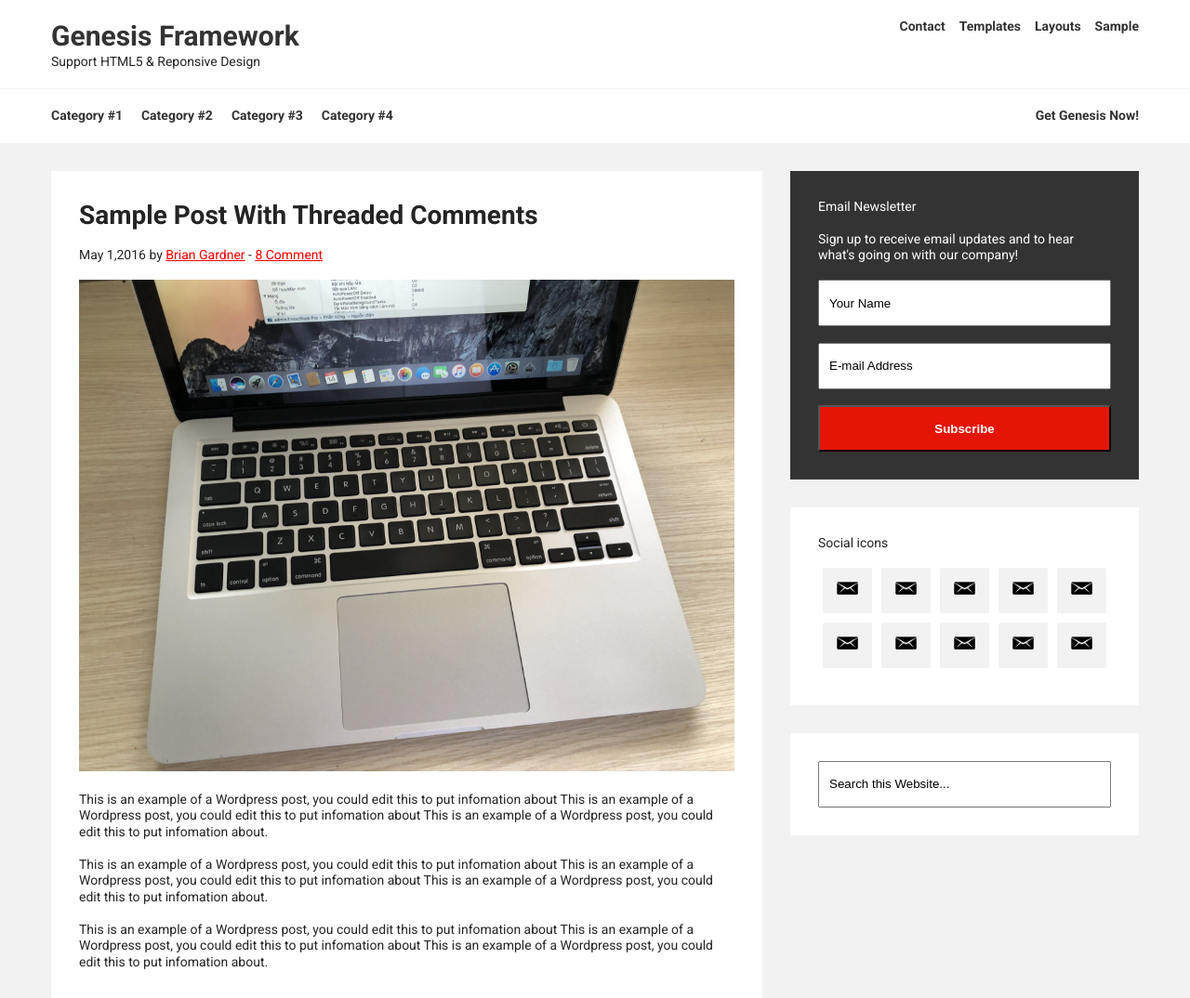
After one commit to dangquocdatktmm/T2008M_Web, a PHP site: page /ss6.html in a window 1280 px wide. The commit adds this page. Shown: the whole page at 93% size. Run offline with PHP 8.4, Linux system fonts and the light colour scheme.

Commit message:
dfsf
dfsd

```diff
--- a/css/lab4.css
+++ b/css/lab4.css
@@ -56,5 +56,3 @@ p{
     font-size: 16px;
 }
 img:hover{
-
-}
--- /dev/null
+++ b/css/ss6.css
@@ -0,0 +1,137 @@
+*{
+    margin: 0;
+    padding: 0;
+    box-sizing: border-box;
+}
+body{
+    background-color: #f2f2f2;
+    color:#242424;
+    font-size: 14px;
+    line-height: 1.25;
+    font-weight: 400;
+    font-family: 'Roboto', sans-serif;
+}
+img{
+    max-width: 100%;
+}
+.section{
+    float: left;
+    width: 100%;
+}
+.container{
+    width: 1170px;
+    margin: 0 auto;
+    float: none;
+}
+.header{
+    background-color: #ffffff;
+    border-bottom: 1px solid #f2f2f2;
+    padding: 20px 0;
+}
+.nav{
+    background-color: #ffffff;
+    padding: 20px 0;
+}
+
+.logo{
+    width: 30%;
+    float: left;
+}
+.top-links{
+    width: 30%;
+    float: right;
+}
+.top-links li{
+    float: right;
+    list-style: none;
+    margin-left: 15px;
+}
+.menu li{
+    float: left;
+    list-style: none;
+    margin-right: 20px;
+}
+.menu .last-item{
+    float: right;
+    margin-right: 0;
+}
+.main{
+    padding-top: 30px;
+}
+.aside{
+    float: left;
+    width: 33.33%;
+    padding-left: 15px;
+}
+.content{
+    float: left;
+    width: 66.67%;
+    padding-right: 15px;
+}
+.content-body{
+    float: left;
+    width: 100%;
+    background-color: #ffffff;
+    padding: 30px;
+}
+.block_subcribe{
+    float: left;
+    width: 100%;
+    padding: 30px;
+    background-color: #333333;
+    margin-bottom: 30px;
+}
+.block_social{
+    float: left;
+    width: 100%;
+    padding: 30px;
+    background-color: #ffffff;
+    margin-bottom: 30px;
+}
+.block_search{
+    float: left;
+    width: 100%;
+    padding: 30px;
+    background-color: #ffffff;
+    margin-bottom: 30px;
+}
+. block_subcribe p{
+    color: #ffffff;
+}
+input{
+    height: 50px;
+    width: 100%;
+    padding-left: 10px;
+}
+.icon_social{
+    width: calc(20% - 10px);
+    background-color: #f2f2f2;
+    border-radius: 2px;
+    float: left;
+    padding: 15px;
+    margin-left: 5px;
+    margin-right: 5px;
+    margin-bottom: 10px;
+}
+.sub{
+    padding-left: 0px;
+    background-color: #e41407;
+    color: #ffffff;
+    font-weight: bold;
+
+}
+.block_social li{
+    float: left;
+    dis
+}
+h1{
+    font-size: 28px;
+}
+u{
+    color: red;
+}
+a{
+    color: #333333;
+    text-decoration: none;
+    font-weight: bold;
+}
--- a/lab4.html
+++ b/lab4.html
@@ -94,6 +94,9 @@
                     <p style="color: #ffffff">PRODUCT DETAILS</p>
                 </div>
             </div>
+            <div class="bg-fade">
+
+            </div>
 
 
 
--- /dev/null
+++ b/ss6.html
@@ -0,0 +1,119 @@
+<!DOCTYPE html>
+<html lang="en">
+<head>
+    <meta charset="UTF-8">
+    <title>Layout</title>
+    <link href="https://fonts.googleapis.com/css2?family=Roboto:ital,wght@0,300;0,400;0,500;0,700;1,400&display=swap" rel="stylesheet"/>
+    <link rel="stylesheet" href="css/ss6.css">
+</head>
+<body>
+<header class="section header">
+    <div class="container">
+        <div class="logo">
+            <a class="link-logo" href="/home.html" style="font-size: 30px">
+                Genesis Framework
+            </a>
+            <p>Support HTML5 & Reponsive Design</p>
+        </div>
+        <div class="top-links">
+            <ul>
+                <li><a href="#">Sample</a></li>
+                <li><a href="#">Layouts</a></li>
+                <li><a href="#">Templates</a></li>
+                <li><a href="#">Contact</a></li>
+            </ul>
+        </div>
+    </div>
+</header>
+<nav class="section nav">
+    <div class="container">
+        <ul class="menu">
+            <li><a href="#">Category #1</a></li>
+            <li><a href="#">Category #2</a></li>
+            <li><a href="#">Category #3</a></li>
+            <li><a href="#">Category #4</a></li>
+            <li class="last-item"><a href="#">Get Genesis Now!</a></li>
+        </ul>
+    </div>
+</nav>
+<section class="section main">
+    <div class="container">
+        <article class="content">
+            <div class="content-body">
+               <h1>Sample Post With Threaded Comments</h1><br>
+                <p> May 1,2016 by <u>Brian Gardner</u> - <u>8 Comment</u></p><br>
+                <p><img src="imgs/back.jpg" width="100%"></p><br>
+                <p>This is an example of a Wordpress post, you could edit this to put infomation about
+                    This is an example of a Wordpress post, you could edit this to put infomation about
+                    This is an example of a Wordpress post, you could edit this to put infomation about.</p><br>
+                <p>This is an example of a Wordpress post, you could edit this to put infomation about
+                    This is an example of a Wordpress post, you could edit this to put infomation about
+                    This is an example of a Wordpress post, you could edit this to put infomation about.</p><br>
+                <p>This is an example of a Wordpress post, you could edit this to put infomation about
+                    This is an example of a Wordpress post, you could edit this to put infomation about
+                    This is an example of a Wordpress post, you could edit this to put infomation about.</p>
+            </div>
+        </article>
+        <aside class="aside">
+            <div class="block_subcribe">
+                <p style="color: #ffffff">Email Newsletter</p><br>
+                <p style="color:#ffffff ">Sign up to receive email updates and to
+                hear what's going on with our company!</p>
+                <div class="form">
+                    <form action="/action.html">
+                        <label for="fname"></label><br>
+                        <input type="text" id="fname" value="Your Name"><br>
+                        <label for="email"></label><br>
+                        <input type="email" id="email" value="E-mail Address"><br><br>
+                        <input class="sub" type="submit" value="Subscribe">
+                    </form>
+                </div>
+            </div>
+            <div class="block_social">
+                <p>Social icons</p>
+                <br>
+                <div class="icon_social">
+                    <img src="imgs/icon-email.png">
+                </div>
+                <div class="icon_social">
+                    <img src="imgs/icon-email.png">
+                </div>
+                <div class="icon_social">
+                    <img src="imgs/icon-email.png">
+                </div>
+                <div class="icon_social">
+                    <img src="imgs/icon-email.png">
+                </div>
+                <div class="icon_social">
+                    <img src="imgs/icon-email.png">
+                </div>
+                <div class="icon_social">
+                    <img src="imgs/icon-email.png">
+                </div>
+                <div class="icon_social">
+                    <img src="imgs/icon-email.png">
+                </div>
+                <div class="icon_social">
+                    <img src="imgs/icon-email.png">
+                </div>
+                <div class="icon_social">
+                    <img src="imgs/icon-email.png">
+                </div>
+                <div class="icon_social">
+                    <img src="imgs/icon-email.png">
+                </div>
+
+            </div>
+            <div class="block_search">
+                <input type="text" id="search" value="Search this Website...">
+            </div>
+        </aside>
+    </div>
+</section>
+<footer class="section footer">
+    <div class="container">
+
+    </div>
+</footer>
+</body>
+</html>
```
Also changed, not shown: css/hocthem1.css (added, +37 -0 lines), css/test.css (+20 -17 lines), hocthem1.html (added, +66 -0 lines), test.html (+9 -11 lines), imgs/Cart.png (added), imgs/back.jpg (added), imgs/call.png (added), imgs/cart.jpg (added), imgs/heart.png (added), imgs/home.png (added), imgs/icon-email.png (added), imgs/mail.png (added), imgs/tai-nghe.png (added), imgs/web.png (added).
